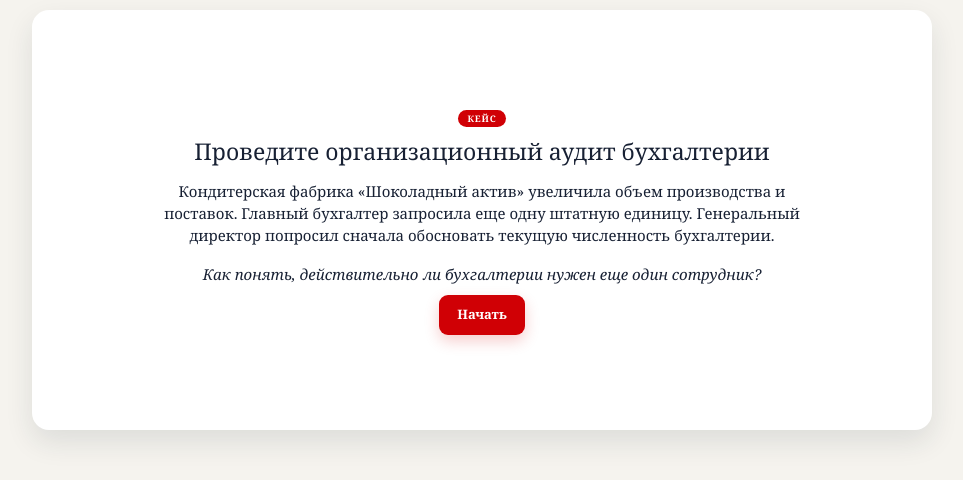
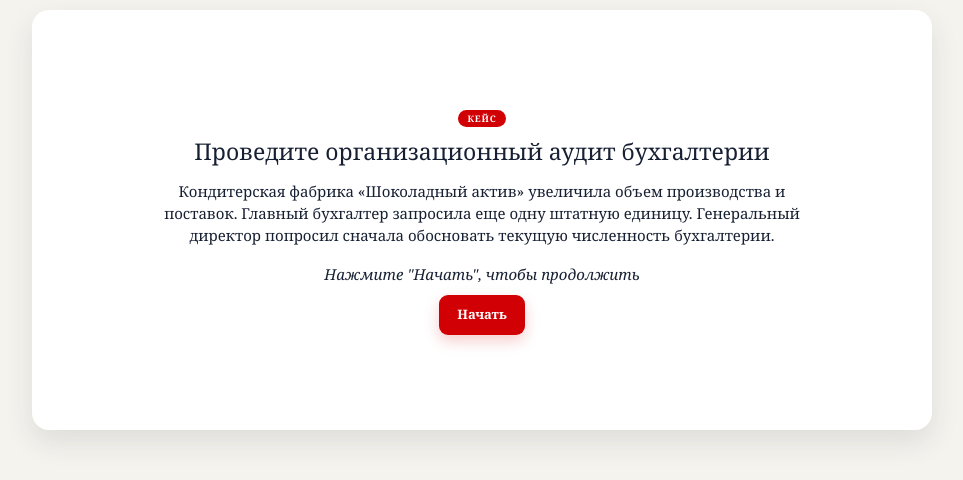
Before and after one commit to actiondigitalcode/accounting_interactive, a plain HTML site: page Интерактив Аудит.html in a window 1280 px wide. Shown: the whole page, without its empty margins (158-1121 px from the left). Drawn offline with Linux system fonts and the light colour scheme.

Commit message:
Update Интерактив Аудит.html

```diff
--- a/Интерактив Аудит.html
+++ b/Интерактив Аудит.html
@@ -530,7 +530,7 @@
       <div class="tag">Кейс</div>
       <h1>Проведите организационный аудит бухгалтерии</h1>
       <p>Кондитерская фабрика «Шоколадный актив» увеличила объем производства и поставок. Главный бухгалтер запросила еще одну штатную единицу. Генеральный директор попросил сначала обосновать текущую численность бухгалтерии.</p>
-      <p class="intro-question">Как понять, действительно ли бухгалтерии нужен еще один сотрудник?</p>
+      <p class="intro-question">Нажмите "Начать", чтобы продолжить</p>
       <button class="btn btn-primary" id="start">Начать</button>
     </div>
   </div>
```
